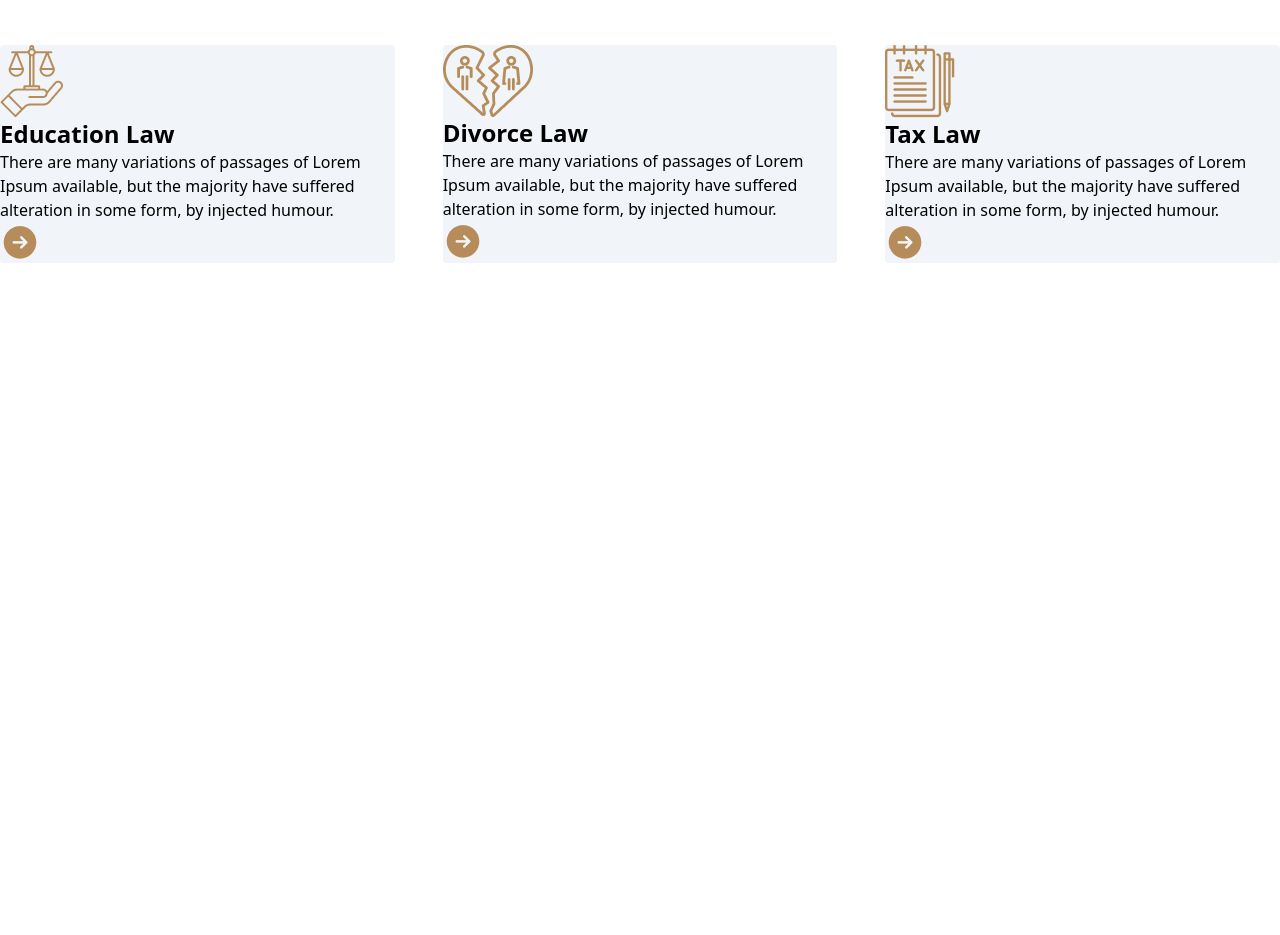
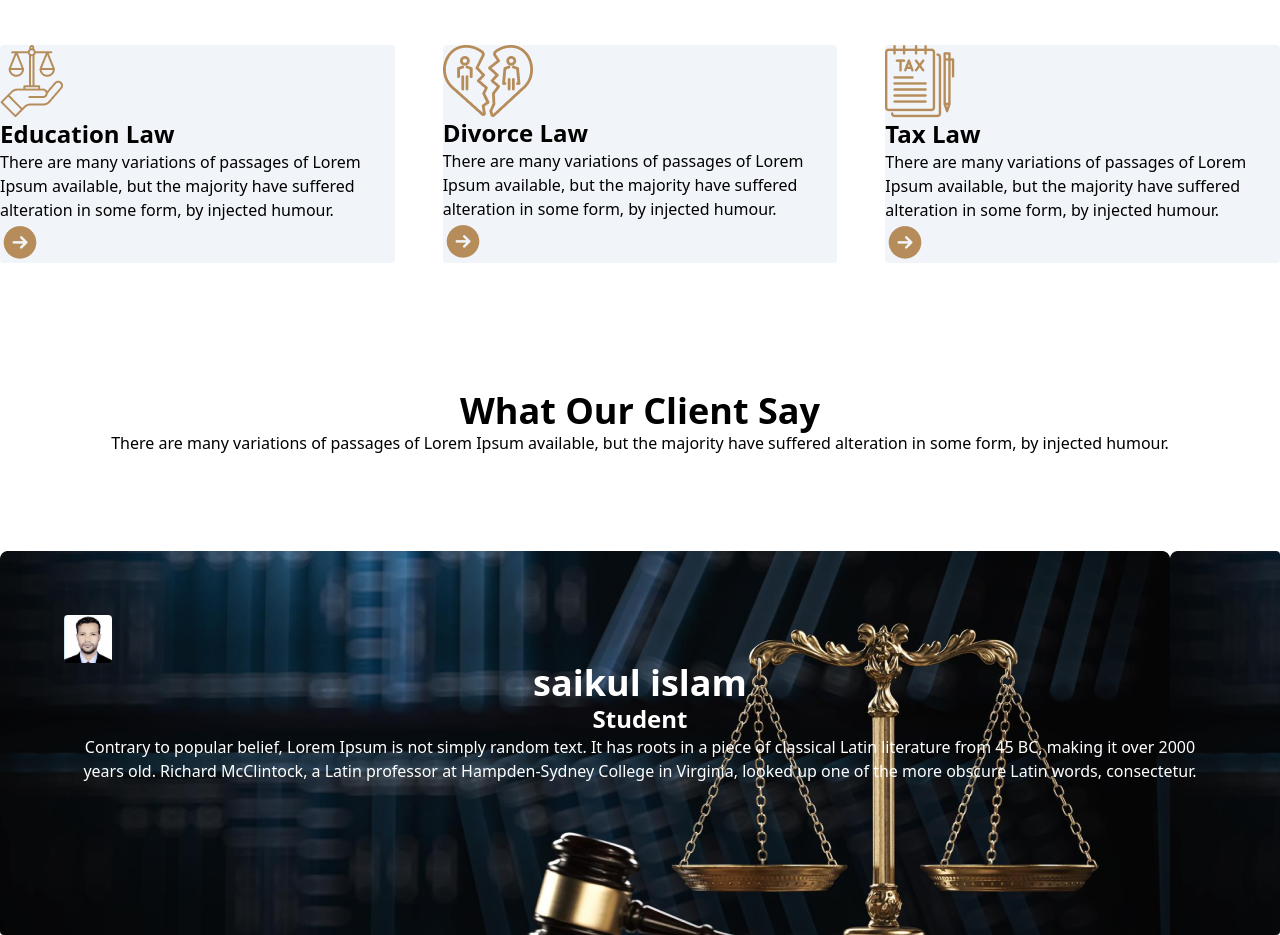
Before and after one commit to mdsaikulislam/saikul-3ass-portfolio, a plain HTML site: page index.html in a window 1280 px wide. Shown: the part 1131-2066 px from the top of the page. Before the commit the page ends 1394 px from the top, so only its background shows below. Drawn offline with nearby package versions, Linux system fonts and the light colour scheme.

Commit message:
claient adds

```diff
--- a/index.html
+++ b/index.html
@@ -90,6 +90,23 @@
                 </div>
             </div>
         </section>
+        <!-- claient -->
+        <section class=" container mt-32">
+            <div class=" text-center">
+                <h2 class=" text-4xl font-semibold">What Our Client Say</h2>
+                <p>There are many variations of passages of Lorem Ipsum available, but the majority have suffered alteration in some form, by injected humour.</p>
+            </div>
+            <div class=" mt-24">
+                <div class=" box-border rounded left-10 p-16 fluid-mg h-96 max-h-full max-w-full w-full bg-local ..." style="background-image: url(images/banner.png)">
+                    <div class=" text-center">
+                        <img class=" object-center h-12 w-12 rounded" src="images/PIC.JPG" alt="">
+                        <h3 class=" text-4xl font-bold text-white">saikul islam</h3>
+                        <h4 class=" text-2xl font-semibold text-white">Student</h4>
+                        <p class=" text-white">Contrary to popular belief, Lorem Ipsum is not simply random text. It has roots in a piece of classical Latin literature from 45 BC, making it over 2000 years old. Richard McClintock, a Latin professor at Hampden-Sydney College in Virginia, looked up one of the more obscure Latin words, consectetur.</p>
+                    </div>
+            </div>
+              </div>
+        </section>
 
     </main>
 
```
Also changed, not shown: images/PIC.JPG (added).
